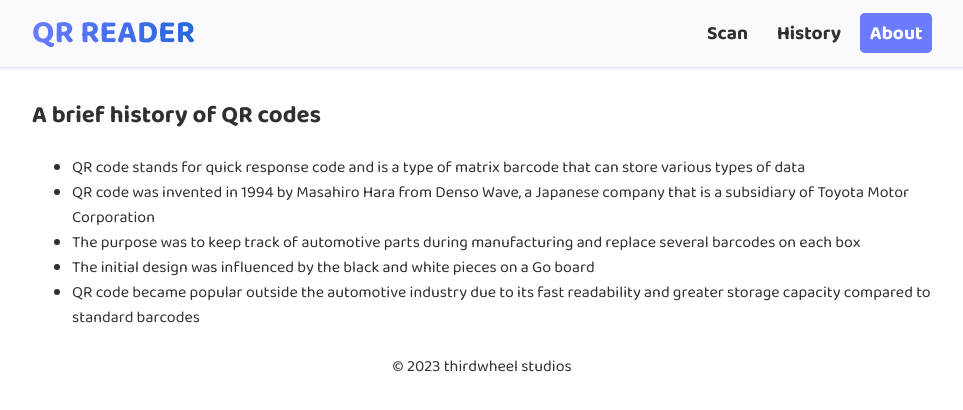
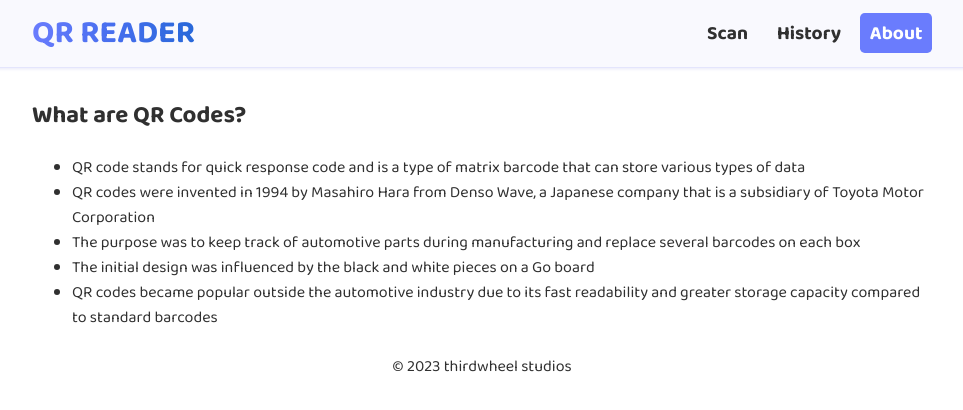
Before and after one commit to thirdwheelstudios/qr-reader, a Vue app: page /about in a window 1280 px wide. Shown: the top 410 px of the page, without its empty margins (158-1121 px from the left). Built offline with nearby package versions, Linux system fonts and the light colour scheme.

Commit message:
Wording tweaks

```diff
--- a/src/views/AboutView.vue
+++ b/src/views/AboutView.vue
@@ -1,15 +1,15 @@
 <script setup lang="ts"></script>
 
 <template>
-  <h2>A brief history of QR codes</h2>
+  <h2>What are QR Codes?</h2>
   <ul>
     <li>
       QR code stands for quick response code and is a type of matrix barcode
       that can store various types of data
     </li>
     <li>
-      QR code was invented in 1994 by Masahiro Hara from Denso Wave, a Japanese
-      company that is a subsidiary of Toyota Motor Corporation
+      QR codes were invented in 1994 by Masahiro Hara from Denso Wave, a
+      Japanese company that is a subsidiary of Toyota Motor Corporation
     </li>
     <li>
       The purpose was to keep track of automotive parts during manufacturing and
@@ -20,7 +20,7 @@
       board
     </li>
     <li>
-      QR code became popular outside the automotive industry due to its fast
+      QR codes became popular outside the automotive industry due to its fast
       readability and greater storage capacity compared to standard barcodes
     </li>
   </ul>
```
